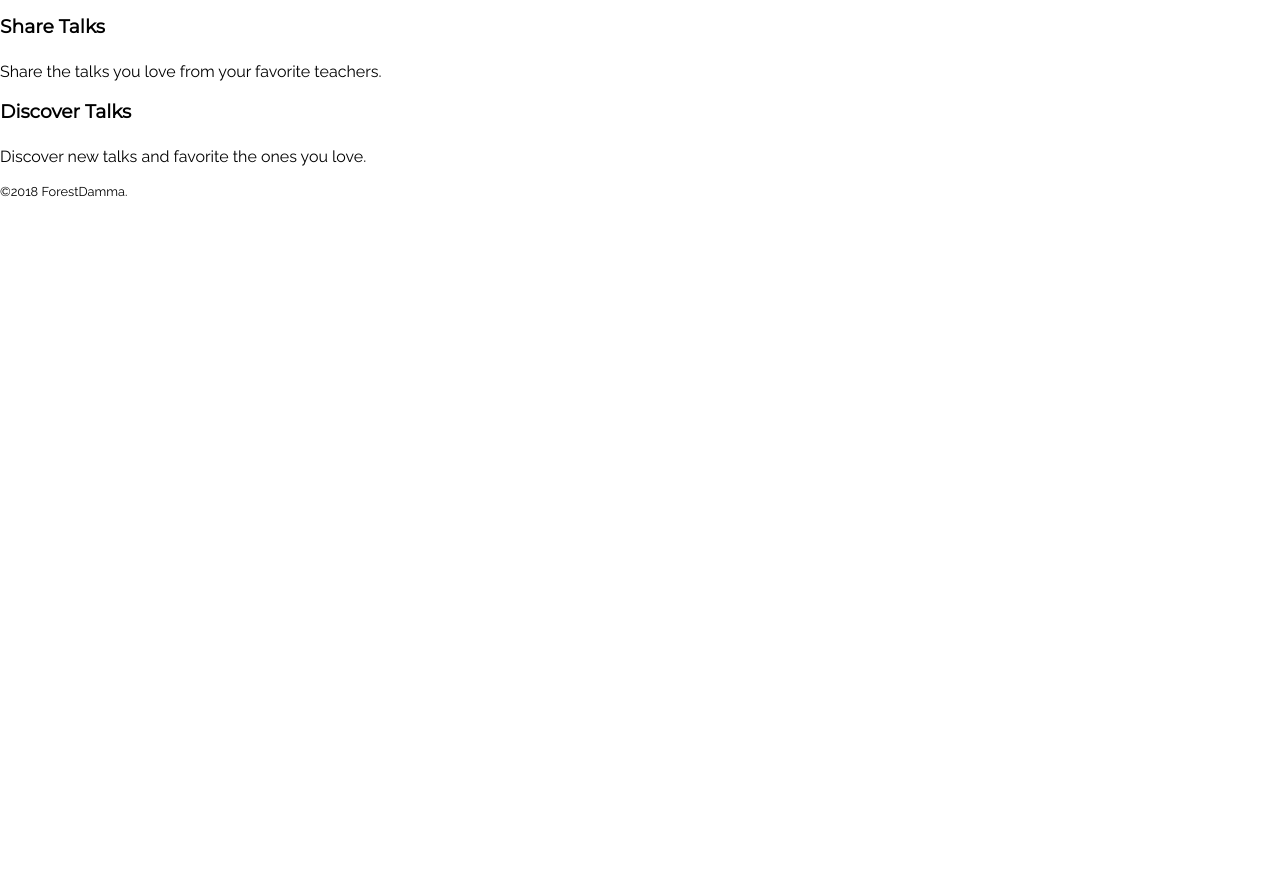
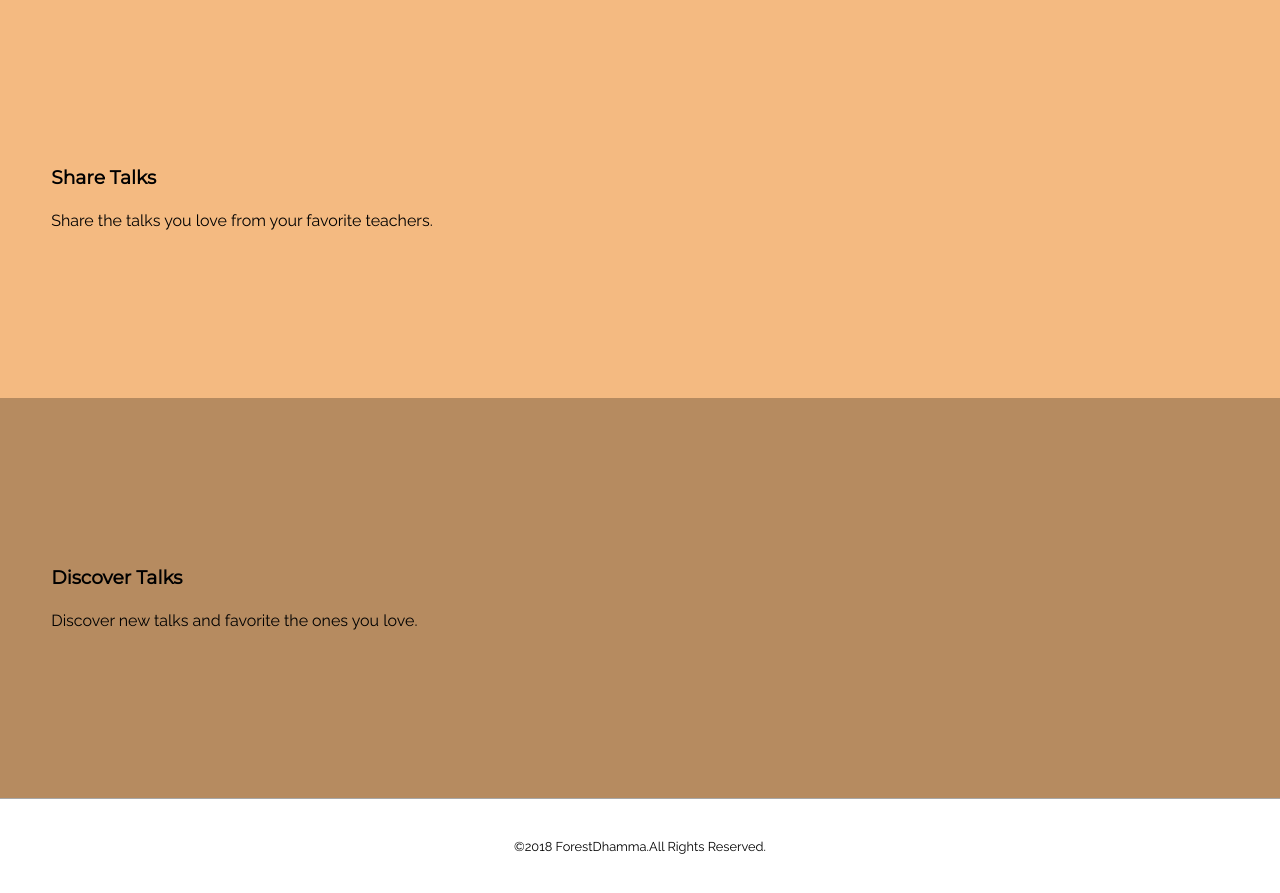
Before and after one commit to Nick-Damico/forest-dhamma, a React (Create React App) app in the folder client/: page / in a window 1280 px wide. Shown: the part 247-1140 px from the top of the page. Before the commit the page ends 800 px from the top, so only its background shows below. Built offline with nearby package versions, Linux system fonts and the light colour scheme; no server answers.

Commit message:
moving to a single footer component, added content and classes to home.js

```diff
--- a/client/src/components/home.js
+++ b/client/src/components/home.js
@@ -1,31 +1,31 @@
 import React from 'react';
-import logo from '../logo.svg';
+import TalksFooter from './talks/talksFooter';
 
 const Home = () => {
   return (
-    <div>
+    <div className="landing-page">
       <header className="App-header">
-        <img src={logo} className="App-logo" alt="logo" />
+        {/* <img src={logo} className="App-logo" alt="logo" /> */}
         <h1 className="App-title">ForestDhamma</h1>
         <p className="">
           Listen and Share talks from Theravadin Buddhist tradition of Ajahn Chah
         </p>
       </header>
-      <section>
+      <main className="landing-page--main">
+        <section className="main--share">
           <h3>Share Talks</h3>
           <p>
             Share the talks you love from your favorite teachers.
           </p>
         </section>
-      <section>
+        <section className="main--discover">
           <h3>Discover Talks</h3>
           <p>
             Discover new talks and favorite the ones you love.
           </p>
         </section>
-      <footer>
-        <small>&copy;2018 ForestDamma.</small>
-      </footer>
+      </main>
+      <TalksFooter />
     </div>
   )
 }
--- a/client/src/components/talks/talksFooter.js
+++ b/client/src/components/talks/talksFooter.js
@@ -2,7 +2,7 @@ import React from 'react';
 
 const TalksFooter = () => {
   return (
-    <footer className="playlist-footer">
+    <footer className="footer">
       <small>&copy;2018 ForestDhamma.All Rights Reserved.</small>
     </footer>
   )
```
Lines whose indentation alone changed are shown as unchanged.
